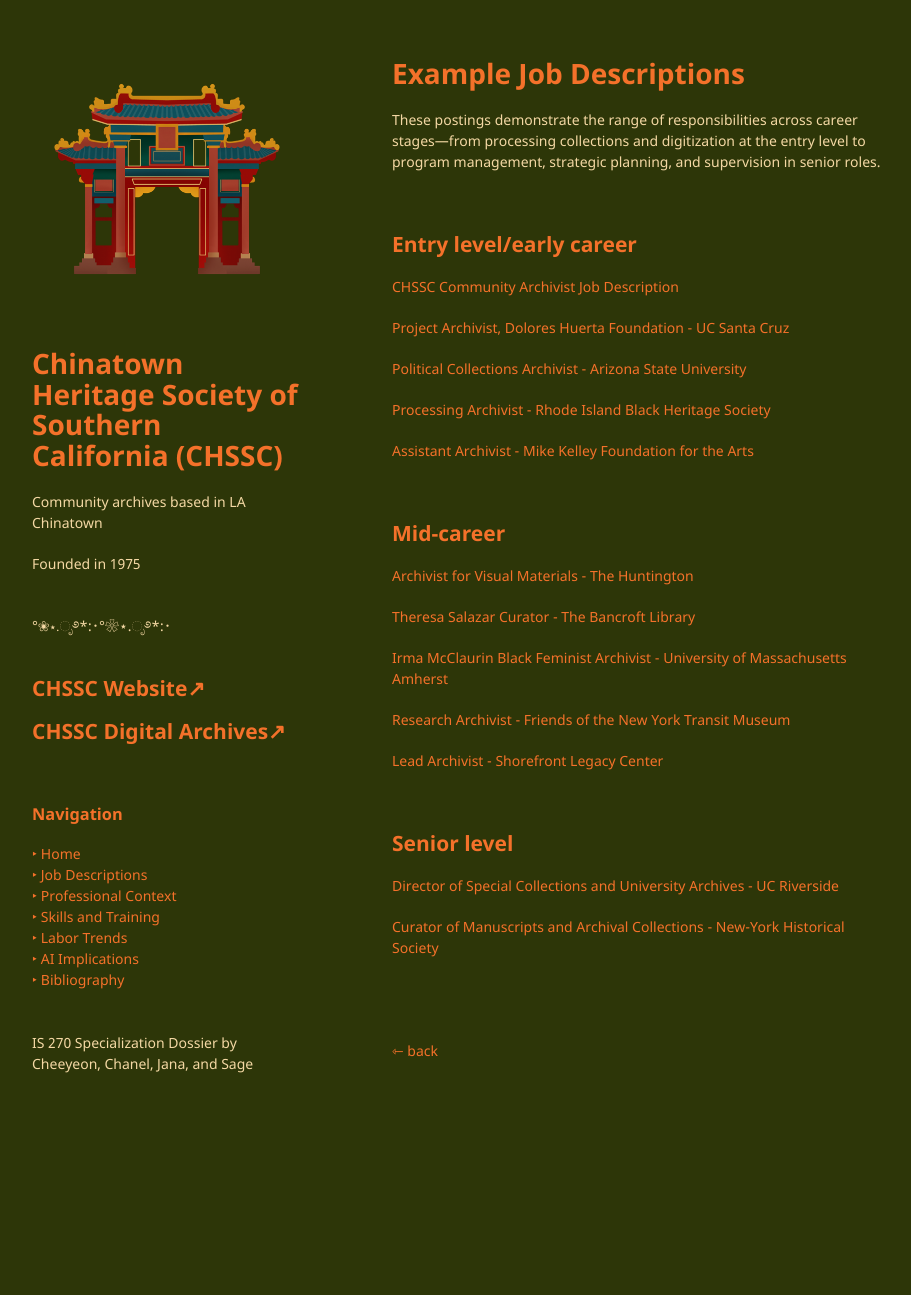
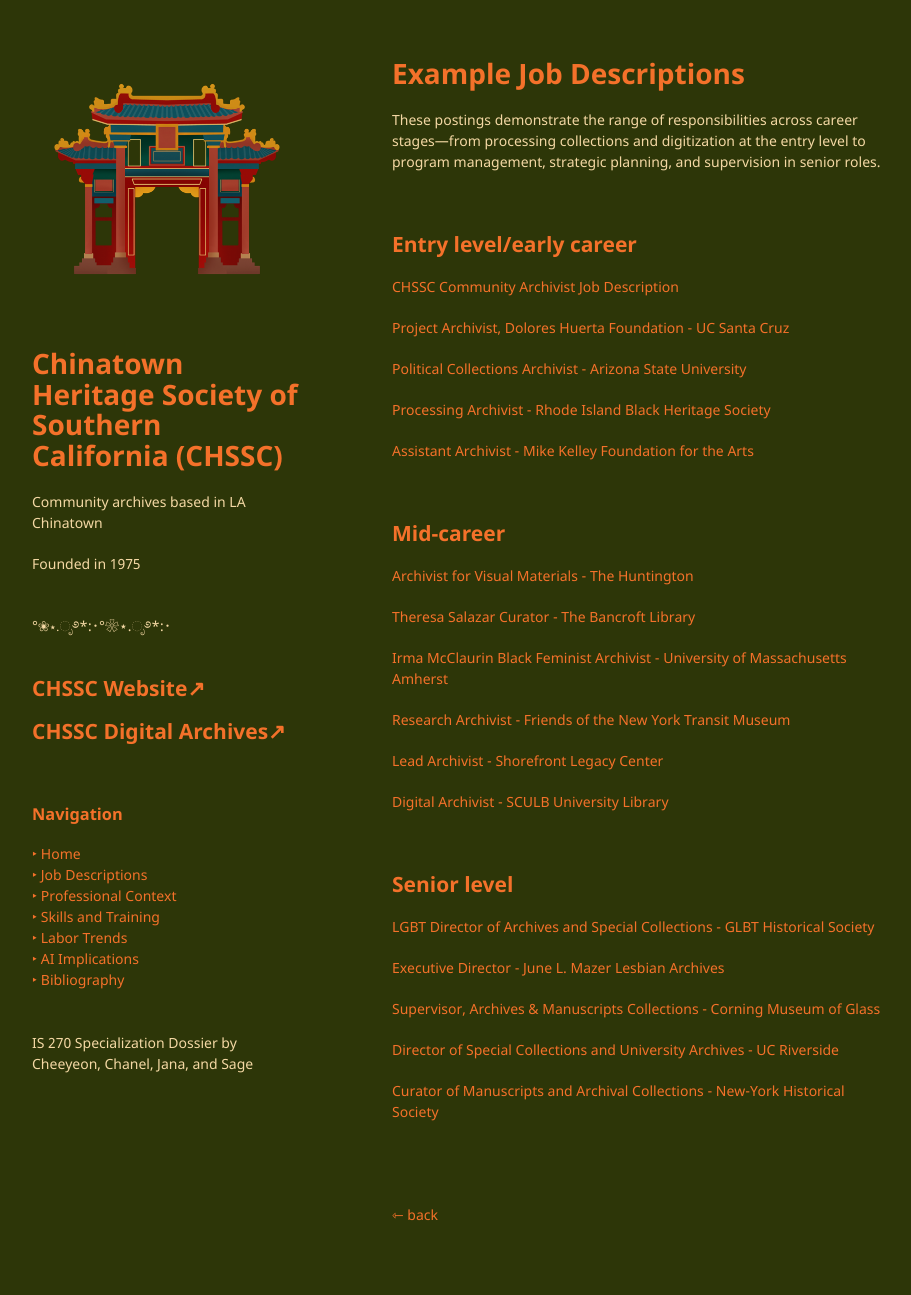
Before and after one commit to chaanelly/IS270-CHSSC, a Jekyll site: the page built from pages/community-archivist.md, in a window 1280 px wide. Shown: the whole page, without its empty margins (178-1089 px from the left). Built offline with Jekyll 4.4.1, drawn with Linux system fonts in a browser that asks for light colours; our own code applies the rules of GitHub Pages for plain Markdown files; before the commit the page ends 1136 px from its top, so only the background shows below that.

Commit message:
Update community-archivist.md

```diff
--- a/pages/community-archivist.md
+++ b/pages/community-archivist.md
@@ -30,9 +30,17 @@ These postings demonstrate the range of responsibilities across career stages—
 
 [Lead Archivist - Shorefront Legacy Center](https://turtledurdle.github.io/IS270-CHSSC/lead-archivist-shorefront.pdf)
 
+[Digital Archivist - SCULB University Library](https://turtledurdle.github.io/IS270-CHSSC/digital-archivist-csulb.pdf)
+
 <br>
 
 <h2>Senior level</h2>
+
+[LGBT Director of Archives and Special Collections - GLBT Historical Society](https://turtledurdle.github.io/IS270-CHSSC/lgbt-director-glbths.pdf)
+
+[Executive Director - June L. Mazer Lesbian Archives](https://turtledurdle.github.io/IS270-CHSSC/exec-director-mazer-archives.pdf)
+
+[Supervisor, Archives & Manuscripts Collections - Corning Museum of Glass](https://turtledurdle.github.io/IS270-CHSSC/supervisor-corning-museum-of-glass.pdf)
 
 [Director of Special Collections and University Archives - UC Riverside](https://turtledurdle.github.io/IS270-CHSSC/Director-SC-UCR.pdf)
 
```
